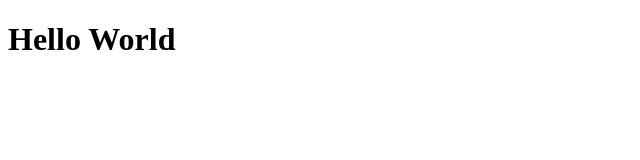
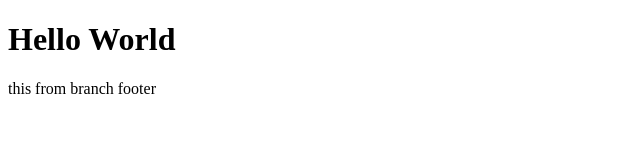
Before and after one commit to EngFatmaLazim/bootcampus, a plain HTML site: page index.html in a window 1280 px wide. Shown: the whole page, without its empty margins (0-640 px from the left). Drawn offline with Linux system fonts and the light colour scheme.

Commit message:
add footer

```diff
--- a/index.html
+++ b/index.html
@@ -8,5 +8,6 @@
 </head>
 <body>
   <h1>Hello World</h1>
+  <p>this from branch footer</p>
 </body>
 </html>
```
